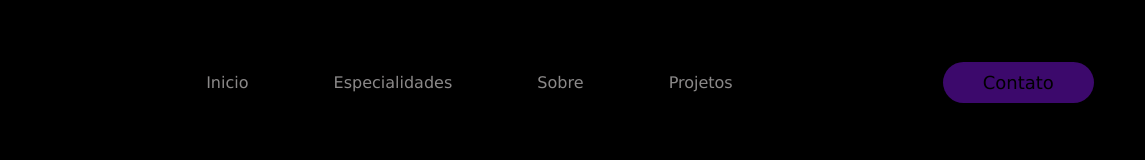
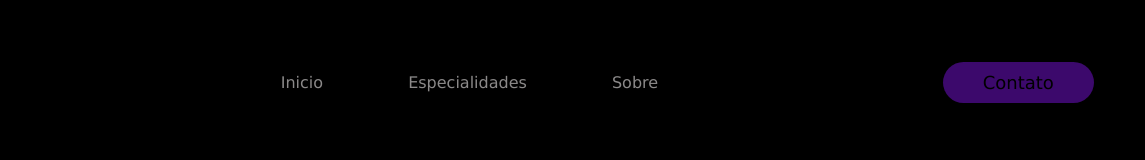
Before and after one commit to HugoCorrea01/Portf-lio, a plain HTML site: page portifolio/Sobre/Sobre.html in a window 1280 px wide. Shown: the full height of the page, 135-1280 px from the left. Drawn offline with Linux system fonts and the light colour scheme.

Commit message:
Update Sobre.html

```diff
--- a/portifolio/Sobre/Sobre.html
+++ b/portifolio/Sobre/Sobre.html
@@ -19,7 +19,7 @@
                     <li><a href="/index.html">Inicio</a></li>
                     <li><a href="/Especialidades/especialidades.html">Especialidades</a></li>
                     <li><a href="/index.html">Sobre</a></li>
-                    <li><a href="/Projetos/Projetos.html">Projetos</a></li>
+
 
                 </ul>
             </nav>
```
